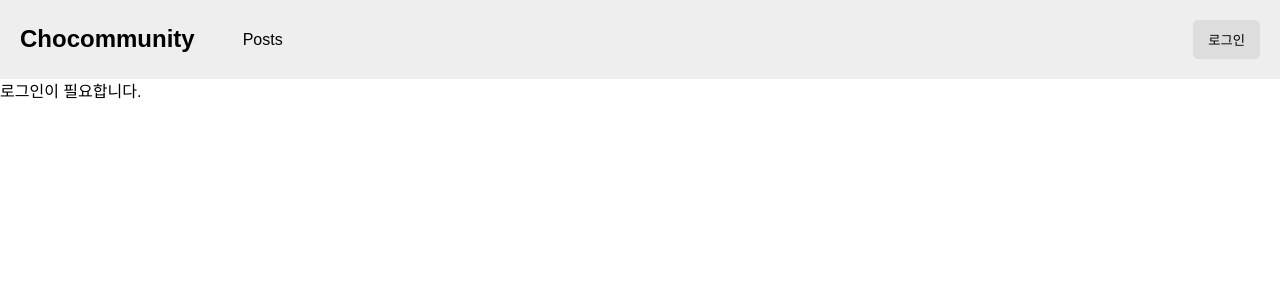
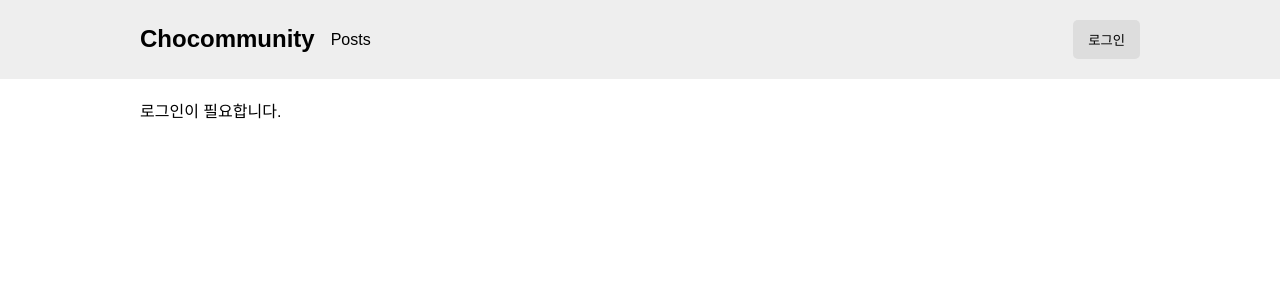
Before and after one commit to WhiteKr/WhiteKr, a Next.js app: page /post/new in a window 1280 px wide. Shown: the top 300 px of the page. Built offline with nearby package versions, Linux system fonts and the light colour scheme; no server answers.

Commit message:
update: header style and profile avatar

```diff
--- a/app/layout.module.css
+++ b/app/layout.module.css
@@ -1,5 +1,8 @@
+.background {
+  background: var(--layout-background-color);
+}
+
 .navbar {
-  background: var(--layout-background-color);
   padding: 20px;
   display: flex;
   flex-direction: row;
@@ -11,7 +14,7 @@
   display: flex;
   flex-direction: row;
   align-items: center;
-  gap: 3rem;
+  gap: 1rem;
 }
 
 .tabs a {
--- a/app/layout.tsx
+++ b/app/layout.tsx
@@ -1,36 +1,18 @@
 import React from 'react';
-import Link from 'next/link';
-import { LoginButton } from '@/components/LoginButton';
-import { getServerSession, Session } from 'next-auth';
-import { authOptions } from '@/app/api/auth/[...nextauth]/route';
-import { LogoutButton } from '@/components/LogoutButton';
 
 import './global.css';
-import styles from './layout.module.css';
+import Header from '@/components/Header';
 
 export const metadata = {
   title: 'Chocommunity',
   description: 'by WhiteKr',
 };
 
-const RootLayout = async ({ children }: { children: React.ReactNode }) => {
-  const session: Session | null = await getServerSession(authOptions);
-
+const RootLayout = ({ children }: { children: React.ReactNode }) => {
   return (
     <html lang='en'>
     <body>
-    <div className={styles.navbar}>
-      <div className={styles.tabs}>
-        <Link href='/' className={styles.logo}>Chocommunity</Link>
-        <Link href={'/posts'}>Posts</Link>
-      </div>
-      <div className={styles.tabs}>
-        {session == null ?
-          <LoginButton /> :
-          <LogoutButton />
-        }
-      </div>
-    </div>
+    <Header />
     {children}
     </body>
     </html>
--- a/app/post/new/page.tsx
+++ b/app/post/new/page.tsx
@@ -6,7 +6,7 @@ const PostWritePage = async () => {
   const session: Session | null = await getServerSession(authOptions);
 
   if (!session) {
-    return <div>로그인이 필요합니다.</div>;
+    return <div className={'page-container'}>로그인이 필요합니다.</div>;
   }
 
   return (
--- /dev/null
+++ b/components/Header.tsx
@@ -0,0 +1,32 @@
+import styles from '@/app/layout.module.css';
+import Link from 'next/link';
+import { LoginButton } from '@/components/LoginButton';
+import { LogoutButton } from '@/components/LogoutButton';
+import React from 'react';
+import { getServerSession, Session } from 'next-auth';
+import { authOptions } from '@/app/api/auth/[...nextauth]/route';
+import ProfileAvatar from '@/components/ProfileAvatar';
+
+const Header = async () => {
+  const session: Session | null = await getServerSession(authOptions);
+
+  return (
+    <div className={styles.background}>
+      <div className={`page-container ${styles.navbar}`}>
+        <div className={styles.tabs}>
+          <Link href='/' className={styles.logo}>Chocommunity</Link>
+          <Link href={'/posts'}>Posts</Link>
+        </div>
+        <div className={styles.tabs}>
+          {session && <ProfileAvatar src={session.user?.image} size={40} />}
+          {session == null ?
+            <LoginButton /> :
+            <LogoutButton />
+          }
+        </div>
+      </div>
+    </div>
+  );
+};
+
+export default Header;
--- a/next.config.js
+++ b/next.config.js
@@ -4,6 +4,7 @@ const nextConfig = {
   images: {
     remotePatterns: [
       { hostname: 'avatars.githubusercontent.com' },
+      { hostname: 'lh3.googleusercontent.com' },
     ],
   },
 };
```
